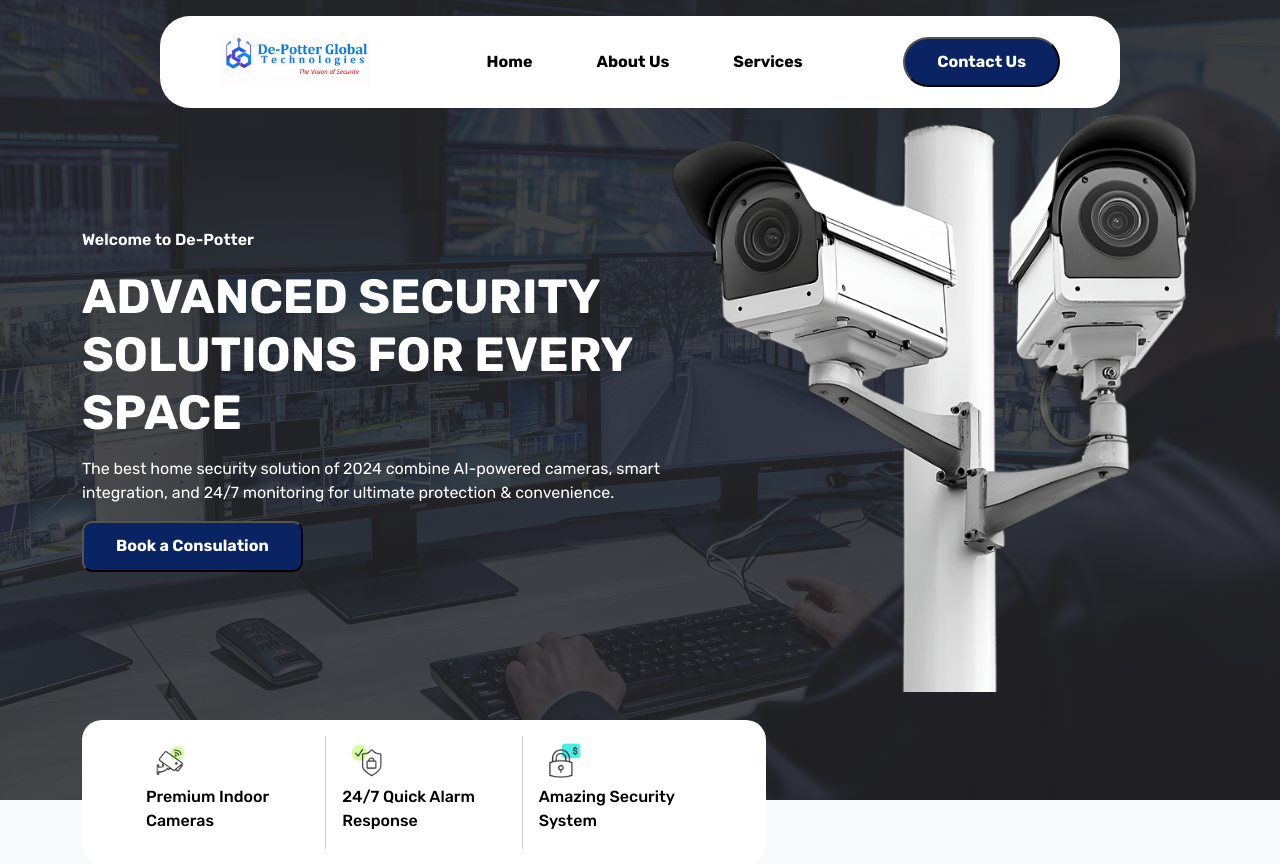
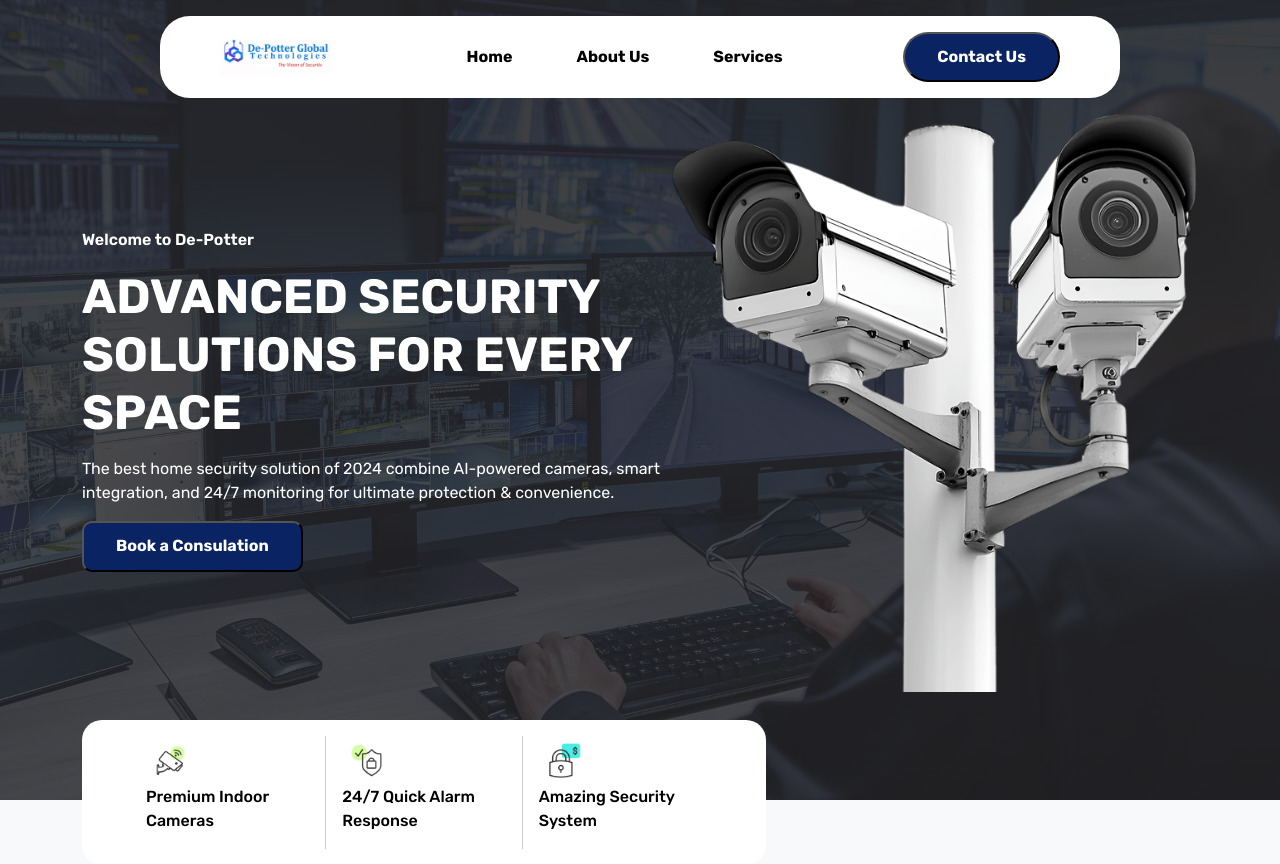
Before and after one commit to codesbycj/depotters, a PHP site: page /index.php in a window 1280 px wide. Shown: the top 864 px of the page. Run offline with PHP 8.4, Linux system fonts and the light colour scheme.

Commit message:
Finalize depotters

```diff
--- a/inc/nav.php
+++ b/inc/nav.php
@@ -1,10 +1,10 @@
     <nav class="navbar navbar-expand-lg position-fixed py-lg-3 px-lg-5 px-3 py-2 z-3">
         <div class="container-fluid">
-            <a class="navbar-brand" href="#"><img src="assets/logo.png" alt="" style="width: 150px;"></a>
+            <a class="navbar-brand" href="#"><img src="assets/logo.png" alt="" style="width: 110px;"></a>
             <button class="navbar-toggler" type="button" data-bs-toggle="collapse"
                 data-bs-target="#navbarSupportedContent" aria-controls="navbarSupportedContent" aria-expanded="false"
                 aria-label="Toggle navigation">
-                <span class="navbar-toggler-icon"></span>
+                <span class="navbar-toggler-icon" style="width: 25px;"></span>
             </button>
             <div class="collapse navbar-collapse mt-5 mt-lg-0" id="navbarSupportedContent">
                 <ul class="navbar-nav mx-auto mb-lg-0 gap-5 fw-bold">
```
